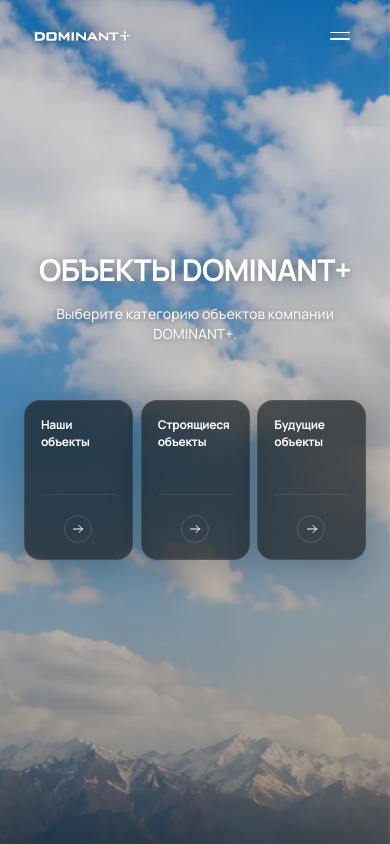
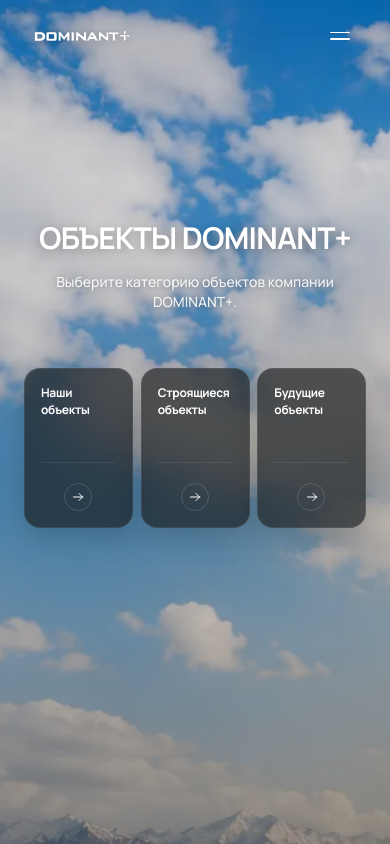
Before and after one commit to Sancar22-debug/d-, a Next.js app: page / in a window 390 px wide. Both pictures are taken after a click on the button "СМОТРЕТЬ ОБЪЕКТЫ". Shown: the top 844 px of the page. Built offline with nearby package versions, Linux system fonts and the light colour scheme; a web font is replaced by a local one.

Commit message:
little fix mobile adaptive

```diff
--- a/app/page.tsx
+++ b/app/page.tsx
@@ -84,12 +84,12 @@
     const handleTouchMove = (e: TouchEvent) => {
       const diff = lastTouchY - e.touches[0].clientY;
       // Swipe up → go to projects
-      if (activeView === "hero" && diff > 40) {
+      if (activeView === "hero" && diff > 15) {
         goToProjects();
         return;
       }
       // Swipe down → go back to hero
-      if (activeView === "projects" && !selectedCategory && diff < -40) {
+      if (activeView === "projects" && !selectedCategory && diff < -15) {
         if (window.scrollY <= 0) {
           goToHero();
         }
--- a/components/Hero.module.css
+++ b/components/Hero.module.css
@@ -15,7 +15,10 @@
 /* --- Sky background --- */
 .skyBg {
   position: fixed;
-  inset: -100px 0 0 0;
+  top: -10vh;
+  left: -10vw;
+  width: 120vw;
+  height: 120vh;
   z-index: 0;
   will-change: transform;
 }
@@ -221,6 +224,7 @@
     min-height: 680px;
     justify-content: center;
     gap: 2.5rem;
+    padding-top: 8vh;
   }
 
   .title {
--- a/components/HeroContent.tsx
+++ b/components/HeroContent.tsx
@@ -22,7 +22,7 @@
       className={styles.hero}
       initial={{ opacity: 1 }}
       animate={{ opacity: 1 }}
-      exit={{ opacity: 0, y: -60, transition: { duration: 0.5, ease: [0.4, 0, 0.2, 1] } }}
+      exit={{ opacity: 0, y: "-100vh", transition: { duration: 0.6, ease: [0.32, 0.72, 0, 1] } }}
     >
       {/* Hero title */}
       <div className={styles.titleLayer}>
--- a/components/ProjectCategories.tsx
+++ b/components/ProjectCategories.tsx
@@ -420,22 +420,20 @@
         {!selectedCategory ? (
           <motion.div
             key="boxes-screen"
-            initial={{ opacity: 0 }}
-            animate={{ opacity: 1 }}
-            exit={{ opacity: 0, transition: { duration: 0.2 } }}
+            initial={{ opacity: 0, y: "100vh" }}
+            animate={{ opacity: 1, y: 0, transition: { duration: 0.6, ease: [0.32, 0.72, 0, 1] } }}
+            exit={{ opacity: 0, y: "100vh", transition: { duration: 0.6, ease: [0.32, 0.72, 0, 1] } }}
             className="min-h-screen flex flex-col items-center justify-center px-6 sm:px-8 lg:px-10"
           >
             {/* Section heading — well above the boxes */}
             <motion.div
               initial={{ opacity: 0, y: 30 }}
-              animate={{ opacity: 1, y: 0 }}
-              transition={{
-                duration: 0.7,
-                delay: 0.15,
-                ease: [0.22, 1, 0.36, 1] as [number, number, number, number],
+              animate={{
+                opacity: 1,
+                y: 0,
+                transition: { duration: 0.8, delay: 0.2, ease: [0.22, 1, 0.36, 1] },
               }}
-              className="text-center max-w-3xl mx-auto"
-              style={{ marginBottom: "3.5rem", marginTop: "-2rem" }}
+              className="text-center max-w-3xl mx-auto -mt-24 sm:-mt-8 mb-14"
             >
               <h2
                 className="text-3xl sm:text-4xl lg:text-5xl text-white tracking-tight"
```
